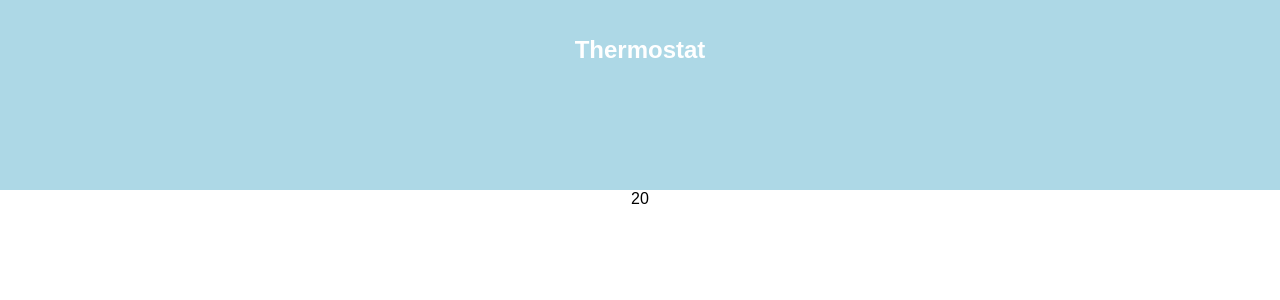
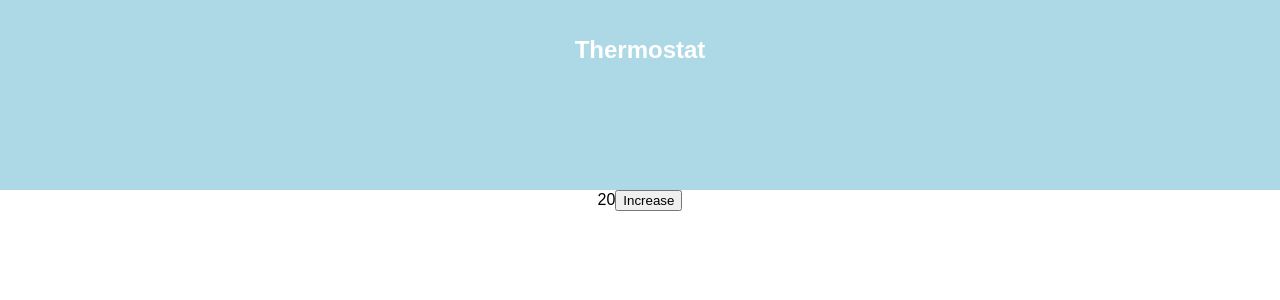
Before and after one commit to reenz/react-thermostat, a React (Create React App) app: page / in a window 1280 px wide. Shown: the top 300 px of the page. Built offline with nearby package versions, Linux system fonts and the light colour scheme.

Commit message:
can increase temperature&passing test for the same

```diff
--- a/src/components/temperature.js
+++ b/src/components/temperature.js
@@ -3,6 +3,7 @@ import React, { Component } from 'react';
 class Temperature extends Component {
   constructor(props) {
     super(props);
+    this.increaseTemperature = this.increaseTemperature.bind(this);
     this.state = {
       temperature: 20,
       minTemperature: 10,
@@ -12,10 +13,16 @@ class Temperature extends Component {
       }
   }
 
+  increaseTemperature() {
+    const newTmp = this.state.temperature + 1;
+    this.setState({ temperature: newTmp });
+  }
+
   render() {
     return(
       <div>
         {this.state.temperature}
+        <button id="increase" type="button" onClick={this.increaseTemperature} >Increase</button>
       </div>
     )
   }
```
Also changed, not shown: 1 other file (tests, documents, lock files or other folders).
